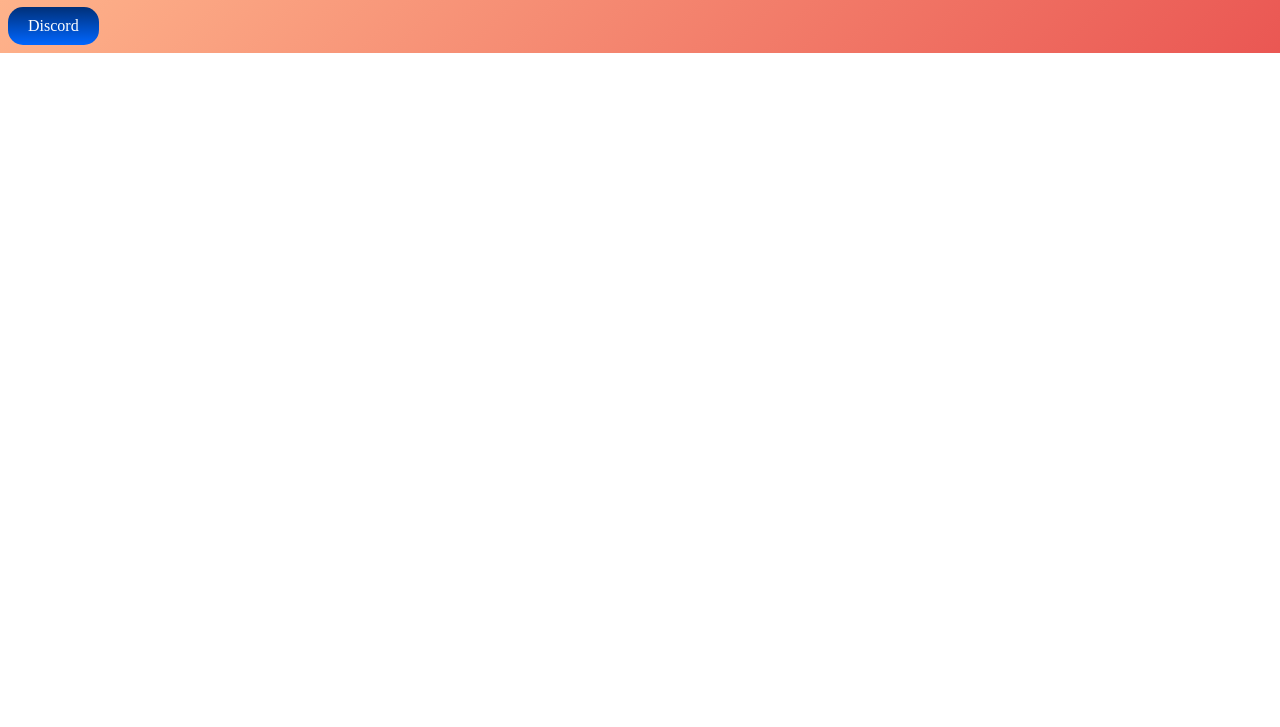
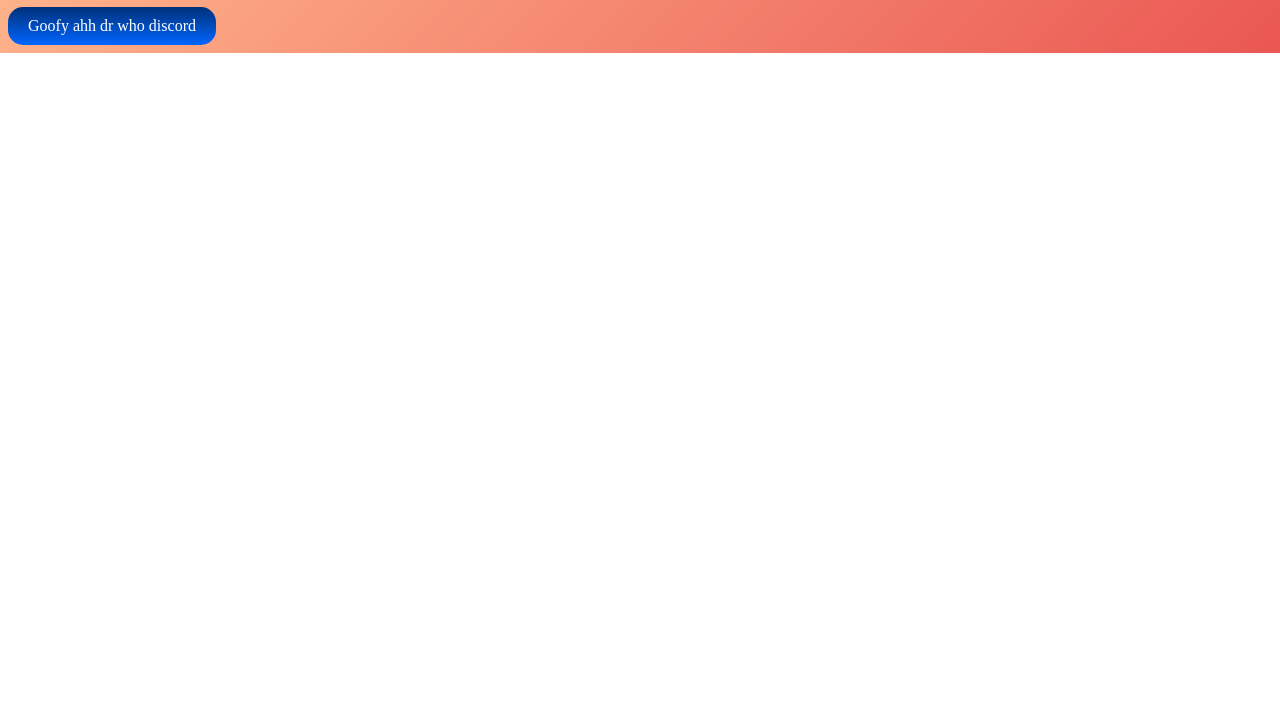
Before and after one commit to TheDJGamerYT/YourDJisalsoYourdev, a plain HTML site: page index.html in a window 1280 px wide. Shown: the part 73-800 px from the top of the page. Drawn offline with Linux system fonts and the light colour scheme.

Commit message:
goofy ahh commit

```diff
--- a/index.html
+++ b/index.html
@@ -5,6 +5,6 @@
 </head>
 <body style="align-items: center;">
     <h1>Your DJ</h1>
-    <a class="btn" href="https://discord.gg/MhX3XpBW9G">Discord</a>
+    <a class="btn" href="https://discord.gg/MhX3XpBW9G">Goofy ahh dr who discord</a>
 </body>
 </html>
```
